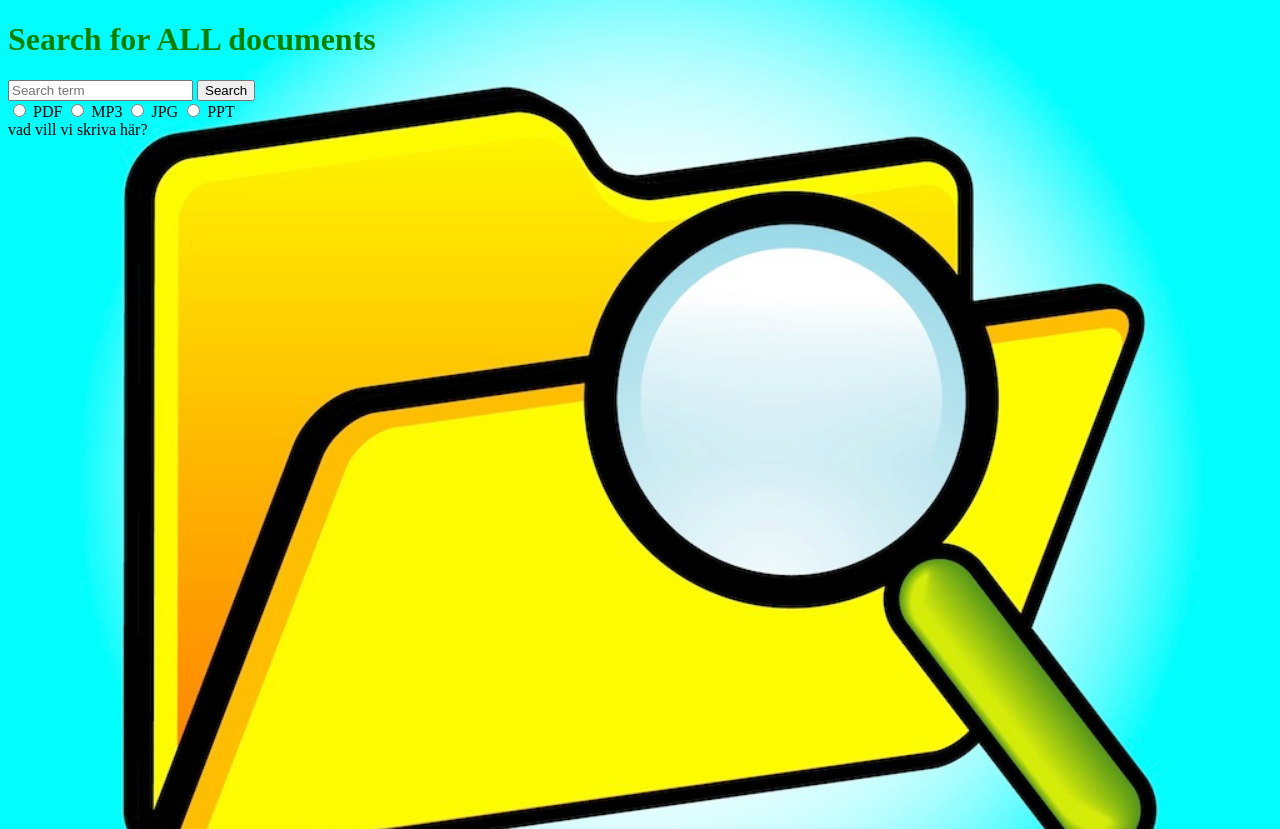
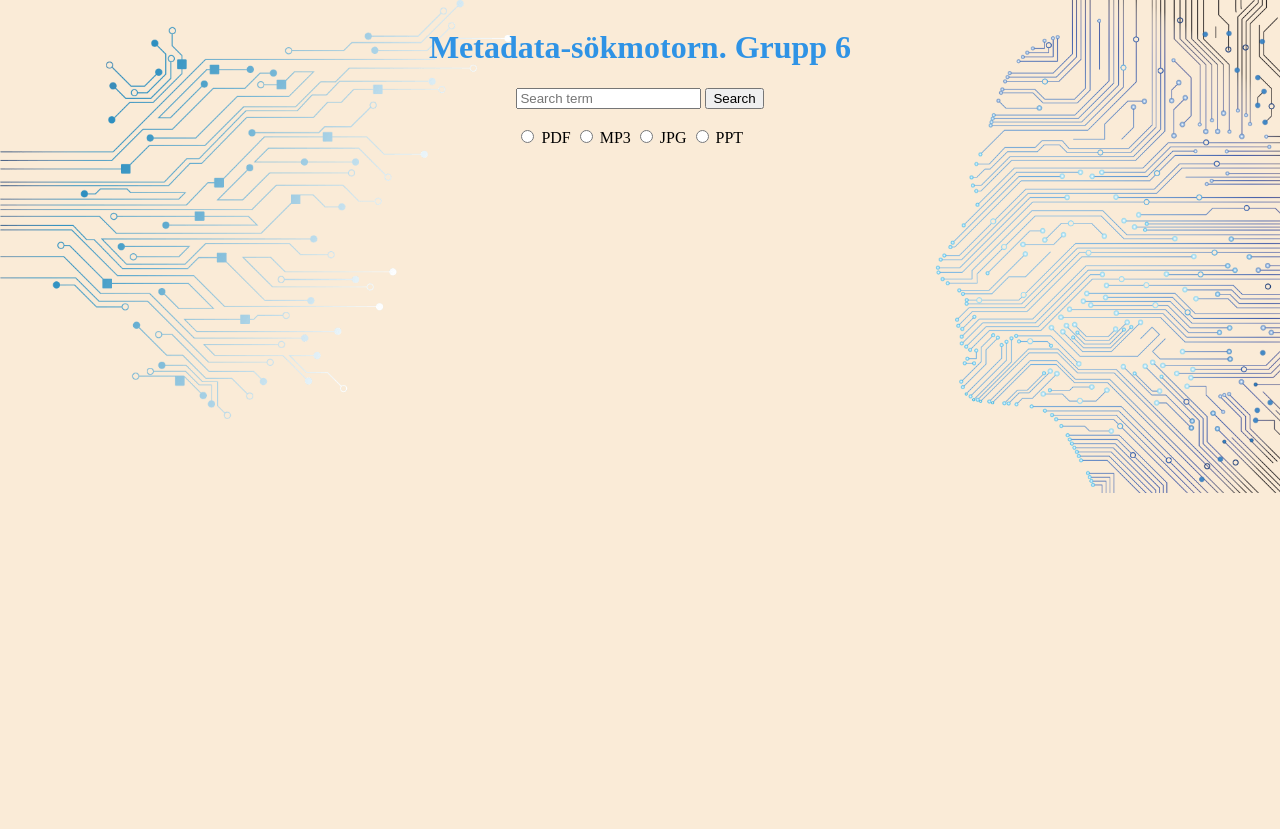
Before and after one commit to soyarna/T6SearchFinal, a website: page client/index.html in a window 1280 px wide. After the commit the page ends 800 px from the top, so only its background shows below. Drawn offline with Linux system fonts and the light colour scheme.

Commit message:
-style.css: lagt till stil för hela söksidan; lagt till bakgrundsbilder; ange parametrar för att visa sidelement i mitten;
-index.html:
strukturen har ändrats, alla element har lagts till i 'body';
skapade en div class="searchInterface" för designa sökresultat;
tagit bort onödiga element (t.ex. article)

-client:
lagt till 2 bakgrundsbilder

```diff
--- a/client/index.html
+++ b/client/index.html
@@ -5,24 +5,18 @@
     <meta charset="UTF-8">
     <meta name="viewport" content="width=device-width, initial-scale=1.0">
     <title>Search: Start</title>
-    <link rel="stylesheet" href="style.css">
-    <!--<style>
-        body {
-            background-image: url('filesearcht6.jpg');
-            height: 100vh;
-            background-size: cover;
-            background-position: center;
-        }
-    </style>-->
-</head>
+    <link rel="stylesheet" href="style.css" />
+  </head>
 
-<body>
-    <h1>Search for ALL documents</h1>
+  <body>
+    <div class="searchInterface">
+      <h1>Metadata-sökmotorn. Grupp 6</h1>
 
-    <form name="searchForm" onsubmit="search(); return false">
+      <form name="searchForm" onsubmit="search(); return false">
         <input name="term" placeholder="Search term" />
         <button type="submit">Search</button>
-        <br>
+        <br />
+        <br />
         <input type="radio" id="pdf" name="radio" value="PDF">
         <label for="pdf">PDF</label>
         <input type="radio" id="mp3" name="radio" value="MP3">
@@ -31,16 +25,12 @@
         <label for="jpg">JPG</label>
         <input type="radio" id="ppt" name="radio" value="PPT">
         <label for="ppt">PPT</label>
-        <br>
-    </form>
+        <br />
+      </form>
+    </div>
 
-    <article class="searchResults">
-
-    vad vill vi skriva här?
-
-    </article>
+    <article class="searchResults"></article>
 
     <script src="main.js"></script>
-</body>
-
+  </body>
 </html>
--- a/client/style.css
+++ b/client/style.css
@@ -1,25 +1,36 @@
 h1 {
-    color: green;
+    color: rgb(47, 147, 229);
 }
 
 body {
+    background: url("/cover.png"), url("/face.png");
     background-color: antiquewhite;
-    background-image: url('/filesearcht6.jpg');
-    height: 100vh;
-    background-size: cover;
-    background-position: center;
-    background-attachment: fixed;
+    background-size: 40%, 27%;
+    background-repeat: no-repeat, no-repeat;
+    background-position:
+        left top,
+        right top;
+    background-attachment: scroll, scroll;
 
+    .searchInterface,
+    .searchResults {
+        display: flex;
+        flex-direction: column;
+        align-items: center;
+        justify-content: center;
     }
 
     table,
     th,
     td {
-    border: 1px solid black;
+        border: 1px solid rgb(5, 5, 70);
         border-collapse: collapse;
         height: 70px;
+        padding-left: 10px;
+        padding-right: 10px;
     }
 
     .imageInList {
         width: 250px;
     }
+}
```
Also changed, not shown: client/cover.png (added), client/face.png (added), client/filesearcht6.jpg (deleted), 1 other file. Lines whose indentation alone changed are shown as unchanged.
